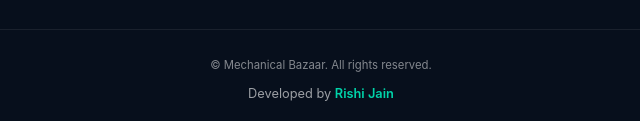
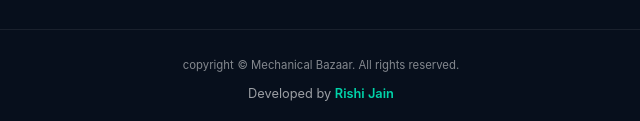
Before and after one commit to rishijain21/Mechanical-Bazaar-, a plain HTML site: page index.html in a window 1280 px wide. Shown: the part 5218-5339 px from the top of the page, 319-959 px from the left. Drawn offline with Linux system fonts and the light colour scheme.

Commit message:
Initial commit

```diff
--- a/index.html
+++ b/index.html
@@ -427,6 +427,8 @@
         </div>
 
         <div class="copyright">
+
+                    <small> copyright</small>
           <small>&copy; <span id="year"></span> Mechanical Bazaar. All rights reserved.</small>
           <span class="developer">Developed by <a href="https://rishijain21.github.io/rishi-jain/" target="_blank">Rishi Jain</a></span>
         </div>
```
